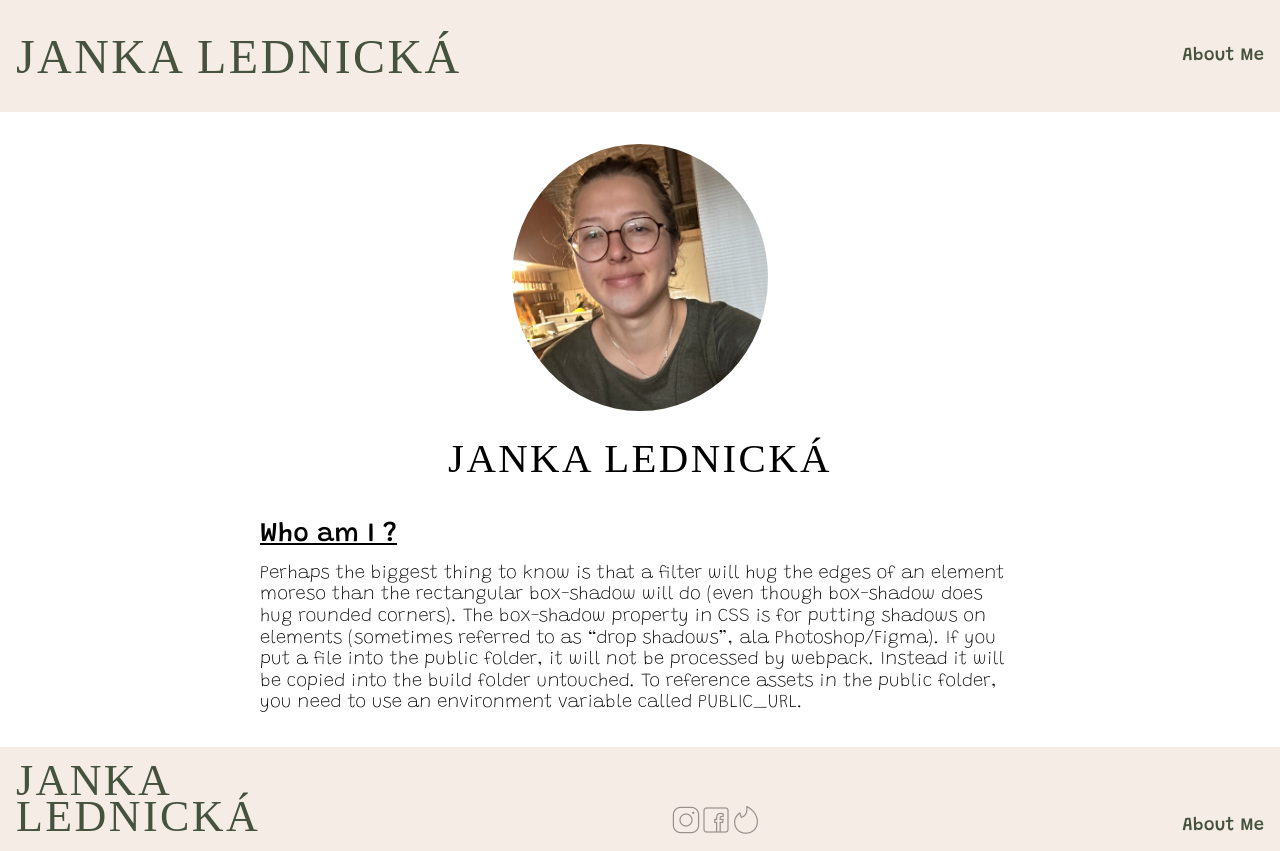
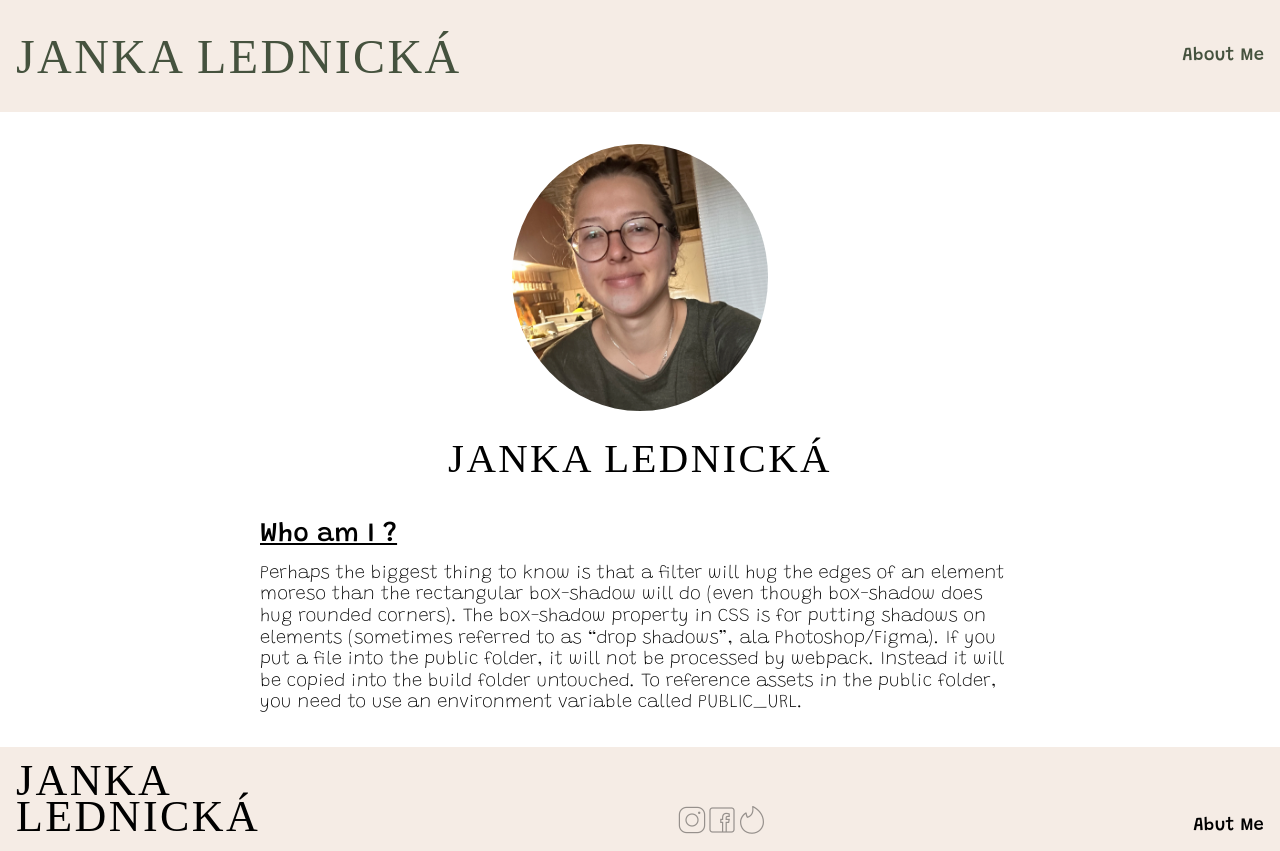
Before and after one commit to unikorm/webblog_forjane, a React (Create React App) app: page /about-me in a window 1280 px wide. Built offline with nearby package versions, Linux system fonts and the light colour scheme; a web font is replaced by a local one.

Commit message:
footer rebuild to Link way

```diff
--- a/src/components/Footer.js
+++ b/src/components/Footer.js
@@ -2,31 +2,27 @@
 import styles from "../styles/footer.module.css";
 
 import React from "react";
-import { useNavigate } from 'react-router-dom';
+import { Link } from 'react-router-dom';
 
 const Footer = () => {
-    const navigate = useNavigate();
-
-    const handleNavigation = (path) => {
-        navigate(path);
-    };
-
     const insta = "/images/instagram-30.png";
     const facebook = "/images/facebook-30.png";
     const tinder = "/images/tinder-30.png";
 
     return (
         <footer>
-            <h2 onClick={() => handleNavigation("/")} >
+            <h2><Link to="/">
                 JANKA <br /> LEDNICKÁ
-            </h2>
+            </Link></h2>
             <section>
                 <img src={process.env.PUBLIC_URL + insta} />
                 <img src={process.env.PUBLIC_URL + facebook} />
                 <img src={process.env.PUBLIC_URL + tinder} />
             </section>
             <ul>
-                <li onClick={() => handleNavigation("/about-me")} >About Me</li>
+                <li><Link to="/about-me">
+                    Abut Me
+                </Link></li>
             </ul>
         </footer>
     );
--- a/src/pages/FullArticle.js
+++ b/src/pages/FullArticle.js
@@ -8,10 +8,6 @@ import { useParams } from "react-router-dom";
 const FullArticle = () => {
     const { id } = useParams();
     const { articles } = data;
-    // const titleFormath = (title) => {
-    //     const change = title.split("-").join(" ");
-    //     return change;
-    // };
 
     useEffect(() => {
         window.scrollTo(0, 0);
```
